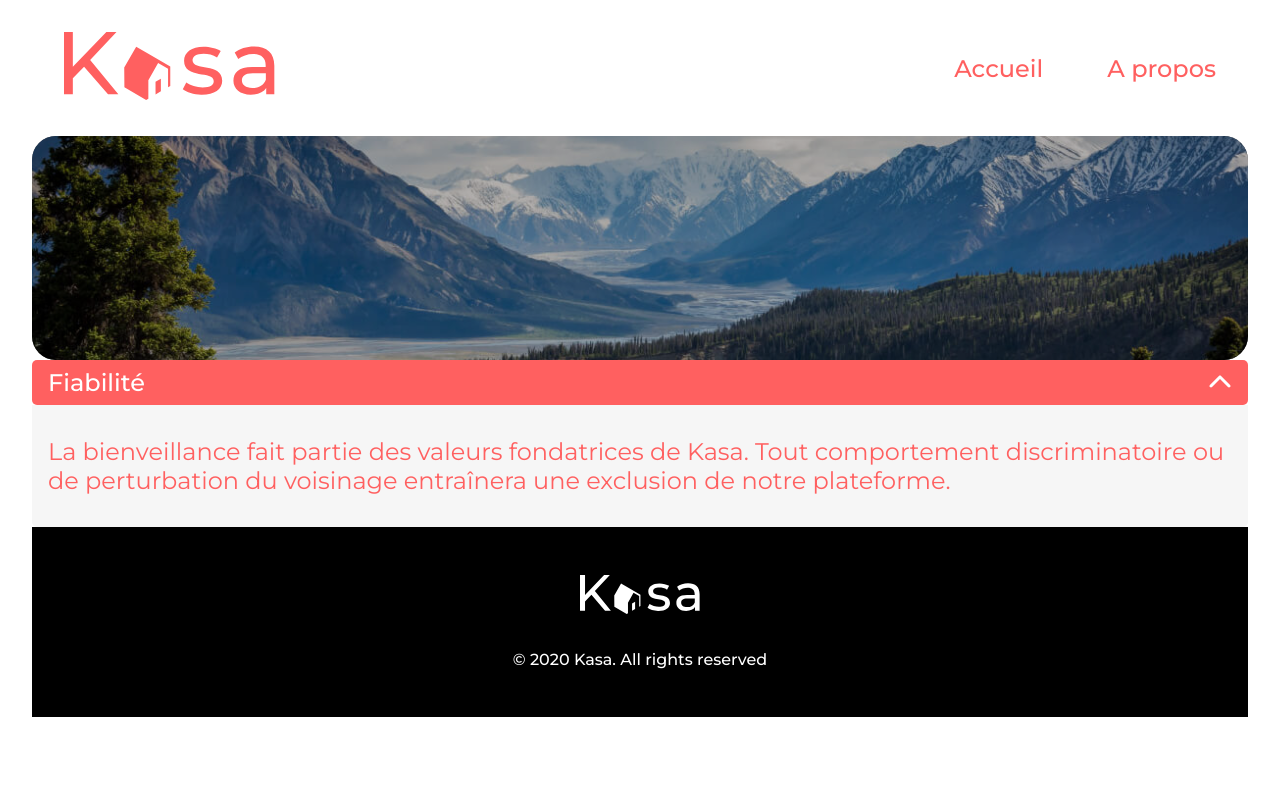
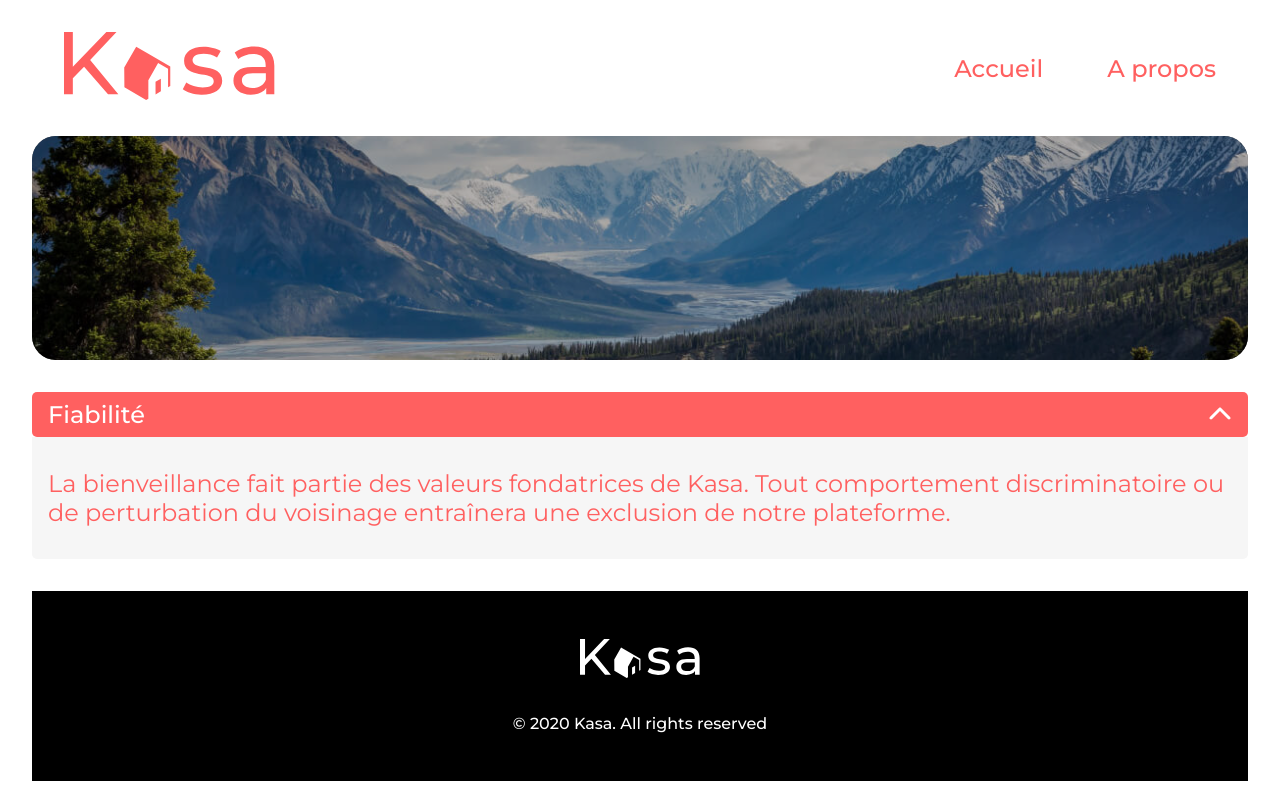
Before and after one commit to Shaun-maker/kasa, a React (Create React App) app: page /a-propos in a window 1280 px wide. Built offline with nearby package versions, Linux system fonts and the light colour scheme; the HTML template or start-up script is replaced by a standard one.

Commit message:
add margin props className, to set different margin to collapse component

```diff
--- a/src/components/collapse/collapse.css
+++ b/src/components/collapse/collapse.css
@@ -8,6 +8,7 @@
   background-color: #ff6060;
   font-weight: 500;
   font-size: 24px;
+  cursor: pointer;
 }
 
 .collapse-container-img {
@@ -28,3 +29,11 @@
   font-size: 24px;
   color: #ff6060;
 }
+
+.my-16 {
+  margin: 16px 0;
+}
+
+.my-32 {
+  margin: 32px 0;
+}
--- a/src/components/collapse/collapse.jsx
+++ b/src/components/collapse/collapse.jsx
@@ -3,9 +3,9 @@ import chevronUp from '../../assets/icons/chevron-up-white.svg';
 import './collapse.css';
 
 // see if it is possible to update className with props, for margin in main container
-function Collapse() {
+function Collapse({ collapseMargin }) {
   return (
-    <div className="collapse-container">
+    <div className={`collapse-container ${collapseMargin}`}>
       <div className="collapse-banner">
         <p className="collapse-title">Fiabilité</p>
         <figure className="collapse-container-img">
--- a/src/pages/About.jsx
+++ b/src/pages/About.jsx
@@ -6,7 +6,7 @@ function About() {
   return (
     <main>
       <Banner topBannerImg={topBannerImg} />
-      <Collapse />
+      <Collapse collapseMargin="my-32" />
     </main>
   );
 }
```
